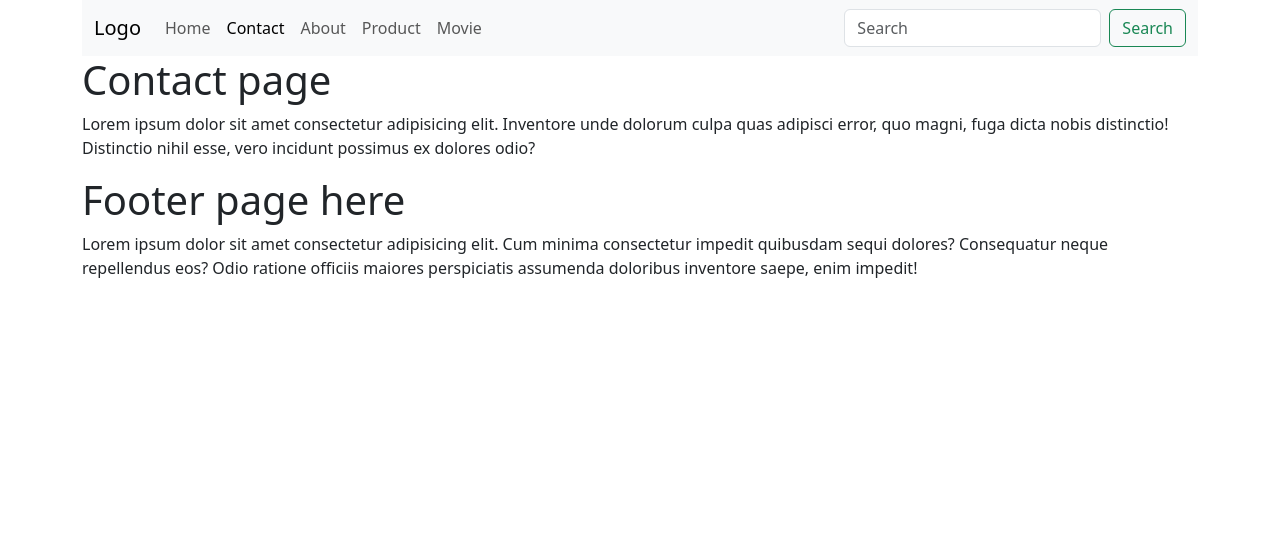
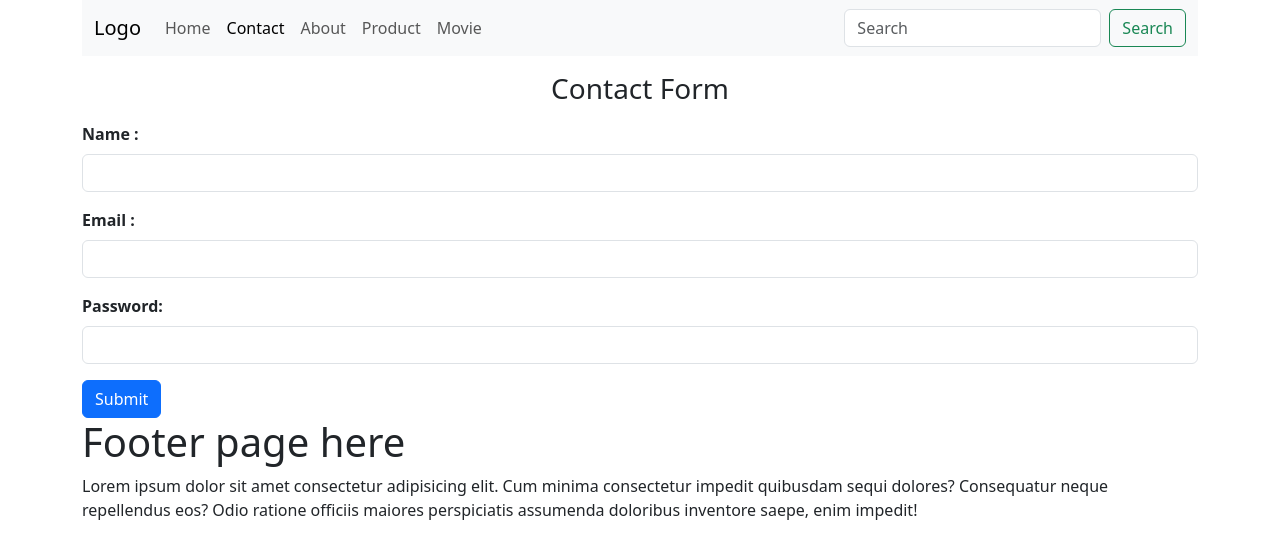
Before and after one commit to Developerramm/mernstack, a React (Vite) app in the folder react/demo/: page /contact in a window 1280 px wide. Shown: the top 558 px of the page. Built offline with nearby package versions, Linux system fonts and the light colour scheme.

Commit message:
form data handle using react router dom

```diff
--- a/react/demo/src/App.jsx
+++ b/react/demo/src/App.jsx
@@ -3,7 +3,7 @@ import { createBrowserRouter, RouterProvider } from "react-router-dom";
 import AppLayout from "./components/layout/AppLayout";
 import Home from "./components/UI/pages/Home";
 import About from "./components/UI/pages/About";
-import Contact from "./components/UI/pages/Contact";
+import Contact, { contactData } from "./components/UI/pages/Contact";
 import Product from "./components/UI/pages/Product";
 import Movie from "./components/UI/pages/Movie";
 import GetApiData from "./components/api/GetApiData";
@@ -27,21 +27,22 @@ const App = () => {
         {
           path: "/contact",
           element: <Contact />,
+          action: contactData,
         },
         {
           path: "/product",
           element: <Product />,
         },
         {
-          path : "/movie",
-          element : <Movie />,
-          loader : GetApiData,
+          path: "/movie",
+          element: <Movie />,
+          loader: GetApiData,
         },
         {
-          path : "/movie/:id",
-          element : <DetailsPage />,
-          loader : GetDataById,
-        }
+          path: "/movie/:id",
+          element: <DetailsPage />,
+          loader: GetDataById,
+        },
       ],
     },
   ]);
--- a/react/demo/src/components/UI/pages/Contact.jsx
+++ b/react/demo/src/components/UI/pages/Contact.jsx
@@ -1,12 +1,65 @@
-import React from 'react'
+import React from "react";
+import { Form } from "react-router-dom";
 
+export const contactData = async ({ request }) => {
+  try {
+    const response = await request.formData();
+    const data = Object.fromEntries(response);
+    console.log(data);
+    return null;
+  } catch (error) {
+    console.log(error);
+  }
+};
 const Contact = () => {
   return (
-    <div>
-      <h1>Contact page </h1>
-      <p>Lorem ipsum dolor sit amet consectetur adipisicing elit. Inventore unde dolorum culpa quas adipisci error, quo magni, fuga dicta nobis distinctio! Distinctio nihil esse, vero incidunt possimus ex dolores odio?</p>
+    <div className="row">
+      <div className="col">
+        <h3 className="text-center my-3">Contact Form</h3>
+        <Form method="POST" action="/contact">
+          <div className="mb-3">
+            <label className="form-label">
+              {" "}
+              <b>Name : </b>{" "}
+            </label>
+            <input
+              type="text"
+              className="form-control"
+              name="name"
+              autoComplete="off"
+            />
+          </div>
+          <div className="mb-3">
+            <label className="form-label">
+              {" "}
+              <b>Email : </b>{" "}
+            </label>
+            <input
+              type="email"
+              className="form-control"
+              name="email"
+              autoComplete="off"
+            />
+          </div>
+          <div className="mb-3">
+            <label className="form-label">
+              {" "}
+              <b>Password: </b>{" "}
+            </label>
+            <input
+              type="password"
+              className="form-control"
+              name="password"
+              autoComplete="off"
+            />
+          </div>
+          <button className="btn btn-primary" type="submit">
+            Submit
+          </button>
+        </Form>
+      </div>
     </div>
-  )
-}
+  );
+};
 
-export default Contact
+export default Contact;
```
